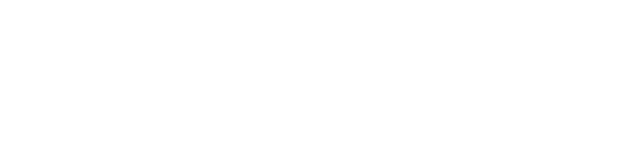
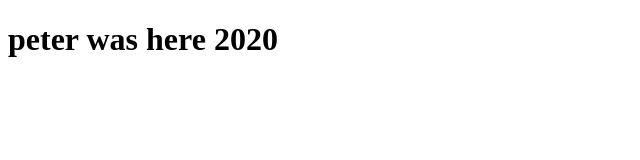
Before and after one commit to AltomHussain/try-with-sulaiman, a plain HTML site: page index.html in a window 1280 px wide. Shown: the whole page, without its empty margins (0-640 px from the left). Drawn offline with Linux system fonts and the light colour scheme.

Commit message:
my first commit for group project

```diff
--- a/index.html
+++ b/index.html
@@ -5,5 +5,7 @@
     <meta name="viewport" content="width=device-width, initial-scale=1.0" />
     <title>Document</title>
   </head>
-  <body></body>
+  <body>
+  <h1>peter was here 2020</h1>
+  </body>
 </html>
```
